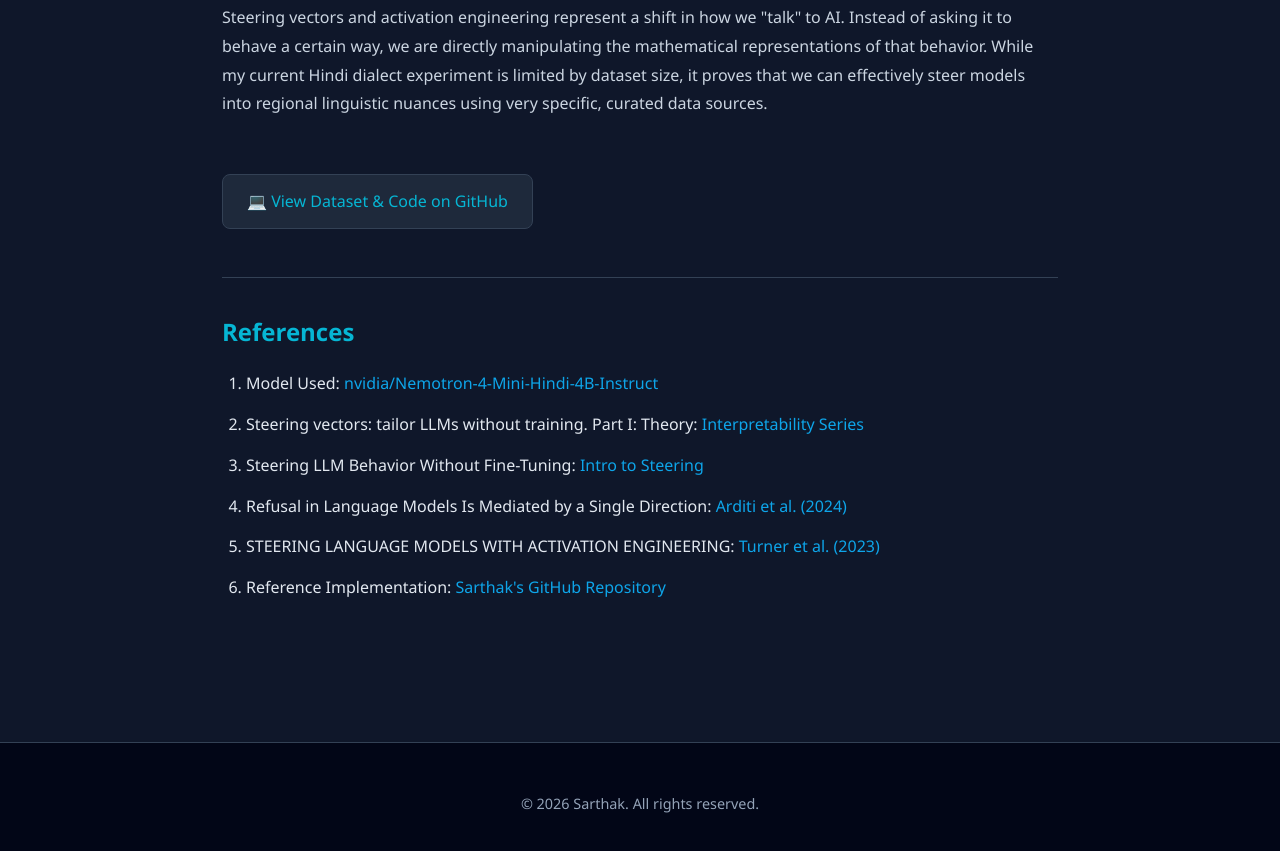
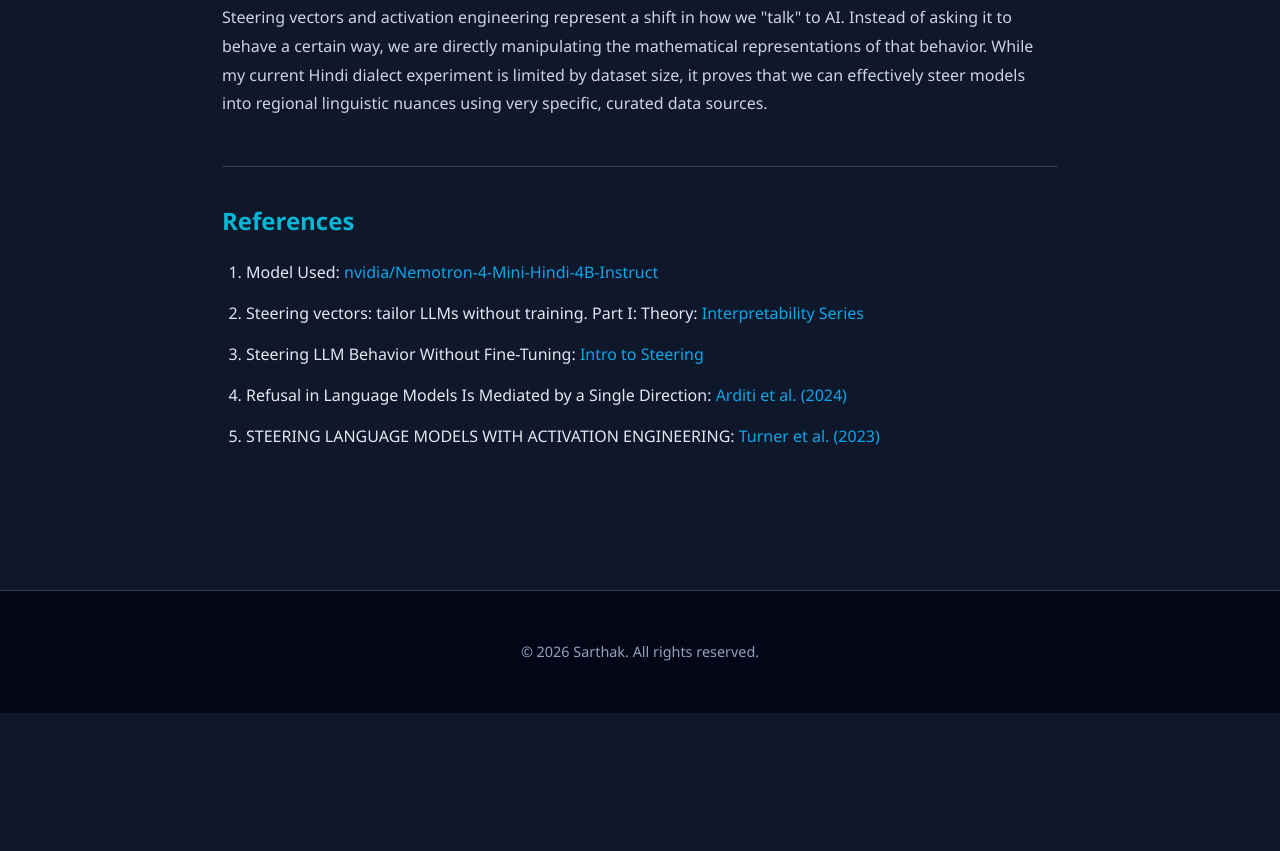
Before and after one commit to molubhai08/new_portfolio, a plain HTML site: page blog2.html in a window 1280 px wide. Shown: the part 3382-4233 px from the top of the page. After the commit the page ends 4095 px from the top, so only its background shows below. Drawn offline with Linux system fonts and the light colour scheme.

Commit message:
blog 2 changes

```diff
--- a/blog2.html
+++ b/blog2.html
@@ -372,9 +372,9 @@
             <h2>Conclusion</h2>
             <p>Steering vectors and activation engineering represent a shift in how we "talk" to AI. Instead of asking it to behave a certain way, we are directly manipulating the mathematical representations of that behavior. While my current Hindi dialect experiment is limited by dataset size, it proves that we can effectively steer models into regional linguistic nuances using very specific, curated data sources.</p>
 
-            <a href="https://github.com/molubhai08/Dialect-in-Hindi-Based-LLMS" class="github-link">
+            <!-- <a href="https://github.com/molubhai08/Dialect-in-Hindi-Based-LLMS" class="github-link">
                 💻 View Dataset & Code on GitHub
-            </a>
+            </a> -->
         </div>
 
         <div class="references">
@@ -385,7 +385,7 @@
                 <li>Steering LLM Behavior Without Fine-Tuning: <a href="http://youtube.com/watch?v=F2jd5WuT-zg&t=376s" target="_blank">Intro to Steering</a></li>
                 <li>Refusal in Language Models Is Mediated by a Single Direction: <a href="https://arxiv.org/pdf/2406.11717" target="_blank">Arditi et al. (2024)</a></li>
                 <li>STEERING LANGUAGE MODELS WITH ACTIVATION ENGINEERING: <a href="https://arxiv.org/pdf/2308.10248" target="_blank">Turner et al. (2023)</a></li>
-                <li>Reference Implementation: <a href="https://github.com/molubhai08/Dialect-in-Hindi-Based-LLMS" target="_blank">Sarthak's GitHub Repository</a></li>
+                <!-- <li>Reference Implementation: <a href="https://github.com/molubhai08/Dialect-in-Hindi-Based-LLMS" target="_blank">Sarthak's GitHub Repository</a></li> -->
             </ol>
         </div>
     </article>
```
